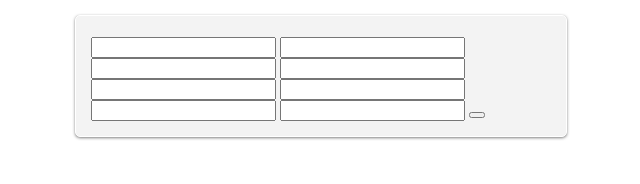
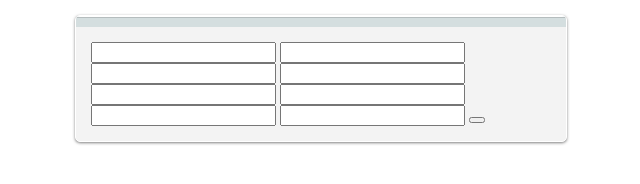
Before and after one commit to dimka99/montage, a website: page ui/register-form.reel/register-form.html in a window 1280 px wide. Shown: the whole page, without its empty margins (319-959 px from the left). Drawn offline with Linux system fonts and the light colour scheme.

Commit message:
Update component ui/register-form.reel/register-form.css

```diff
--- a/ui/register-form.reel/register-form.css
+++ b/ui/register-form.reel/register-form.css
@@ -1,3 +1,12 @@
 .RegisterForm {max-width:460px; margin:15px auto; padding:0px 15px 15px 15px; overflow:hidden; background: #f3f3f3; border: 1px solid #fff;
     border-radius: 5px; box-shadow: 0 1px 3px rgba(0,0,0,0.5); -moz-box-shadow: 0 1px 3px rgba(0,0,0,0.5);
     -webkit-box-shadow: 0 1px 3px rgba(0,0,0,0.5);}
+.RegisterForm .digit-TextField{display:block; width:100%; margin-bottom:15px;}
+.RegisterForm h1{background: #d4dedf;
+    border-top: 1px solid #fff;
+    box-shadow: inset 0 1px 0 rgba(0,0,0,0.15);
+    -moz-box-shadow: inset 0 1px 0 rgba(0,0,0,0.15);
+    -webkit-box-shadow: inset 0 1px 0 rgba(0,0,0,0.15);
+    margin:0px -15px 15px -15px; padding:5px 0px; text-align:center;
+
+}
```
